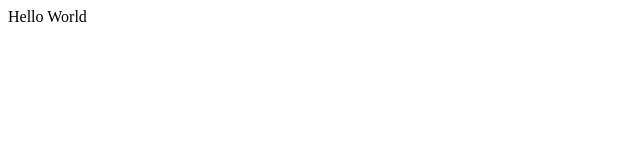
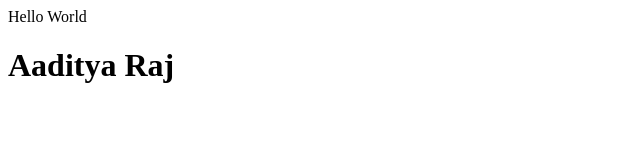
Before and after one commit to aadityaraj2532/testing, a plain HTML site: page index.html in a window 1280 px wide. Shown: the whole page, without its empty margins (0-640 px from the left). Drawn offline with Linux system fonts and the light colour scheme.

Commit message:
Add new paragraph

```diff
--- a/index.html
+++ b/index.html
@@ -1 +1,2 @@
 <p>Hello World</p>
+<h1>Aaditya Raj</h1>
```
Also changed, not shown: 1 other file.
